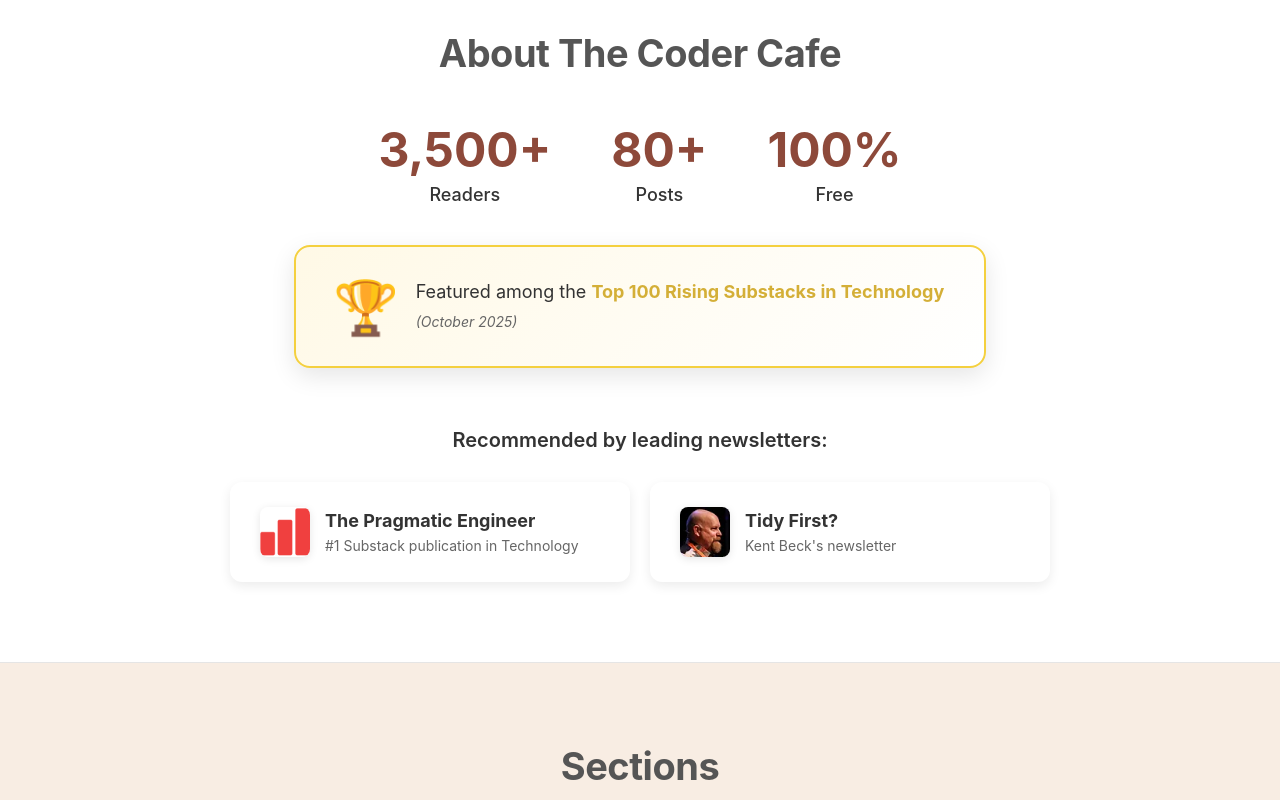
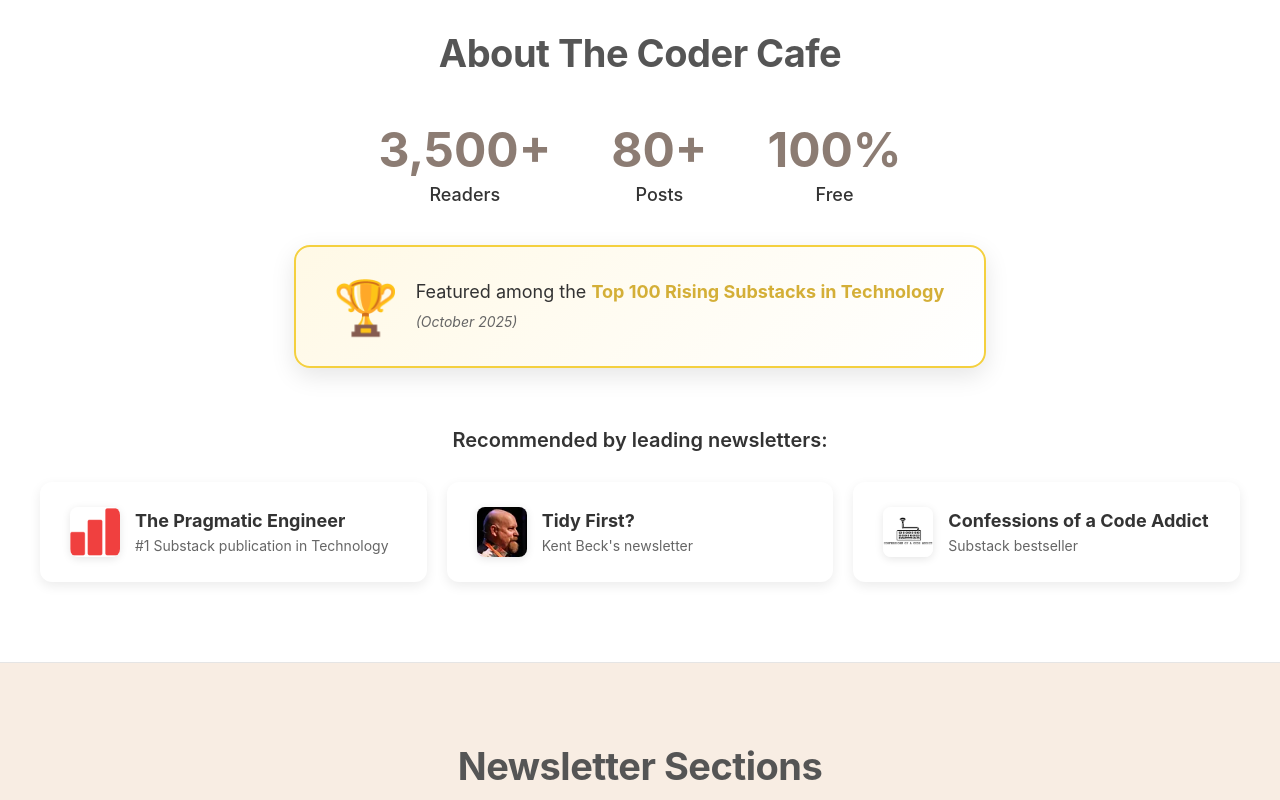
Before and after one commit to teivah/thecodercafe-website, a website: page index.html in a window 1280 px wide. Shown: the part 1020-1820 px from the top of the page. Drawn offline with Linux system fonts and the light colour scheme.

Commit message:
New recommendation

```diff
--- a/index.html
+++ b/index.html
@@ -71,6 +71,13 @@
                                 <p class="rec-subtitle">Kent Beck's newsletter</p>
                             </div>
                         </a>
+                        <a href="https://blog.codingconfessions.com/" target="_blank" class="recommendation-item fade-in">
+                            <img src="code-addict.png" alt="Confessions of a Code Addict" class="rec-logo">
+                            <div class="rec-content">
+                                <p class="rec-name">Confessions of a Code Addict</p>
+                                <p class="rec-subtitle">Substack bestseller</p>
+                            </div>
+                        </a>
                     </div>
                 </div>
             </div>
@@ -80,7 +87,7 @@
     <!-- Sections -->
     <div class="sections-section fade-in">
         <div class="sections-container">
-            <h2>Sections</h2>
+            <h2>Newsletter Sections</h2>
             <div class="sections-grid">
                 <a href="https://read.thecoder.cafe/s/concepts" target="_blank" class="section-item fade-in">
                     <img src="concepts.png" alt="Concepts" class="section-img">
--- a/style.css
+++ b/style.css
@@ -288,7 +288,7 @@
 }
 
 .about-container {
-    max-width: 900px;
+    max-width: 1200px;
     margin: 0 auto;
     text-align: center;
 }
@@ -318,7 +318,7 @@
 .stat-number {
     font-size: 48px;
     font-weight: 700;
-    color: #8d493a;
+    color: #8c7c73;
     margin-bottom: 10px;
     line-height: 1;
 }
@@ -390,7 +390,7 @@
     display: flex;
     gap: 20px;
     justify-content: center;
-    flex-wrap: wrap;
+    flex-wrap: nowrap;
 }
 
 .recommendation-item {
@@ -401,9 +401,9 @@
     display: flex;
     align-items: center;
     gap: 15px;
-    flex: 1;
-    min-width: 280px;
-    max-width: 400px;
+    flex: 1 1 0;
+    min-width: 0;
+    max-width: none;
     transition: transform 0.3s ease, box-shadow 0.3s ease;
     text-decoration: none;
     color: inherit;
```
Also changed, not shown: code-addict.png (added).
